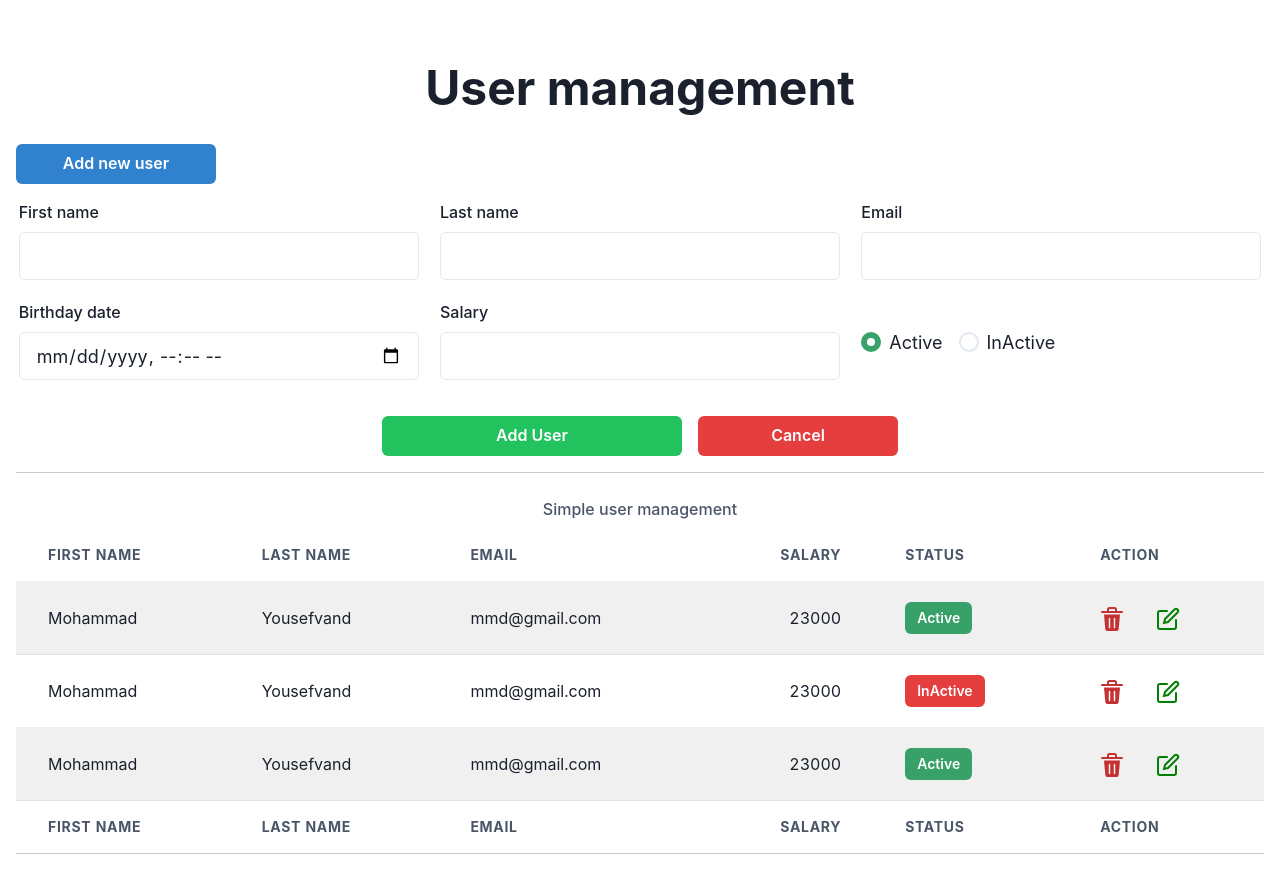
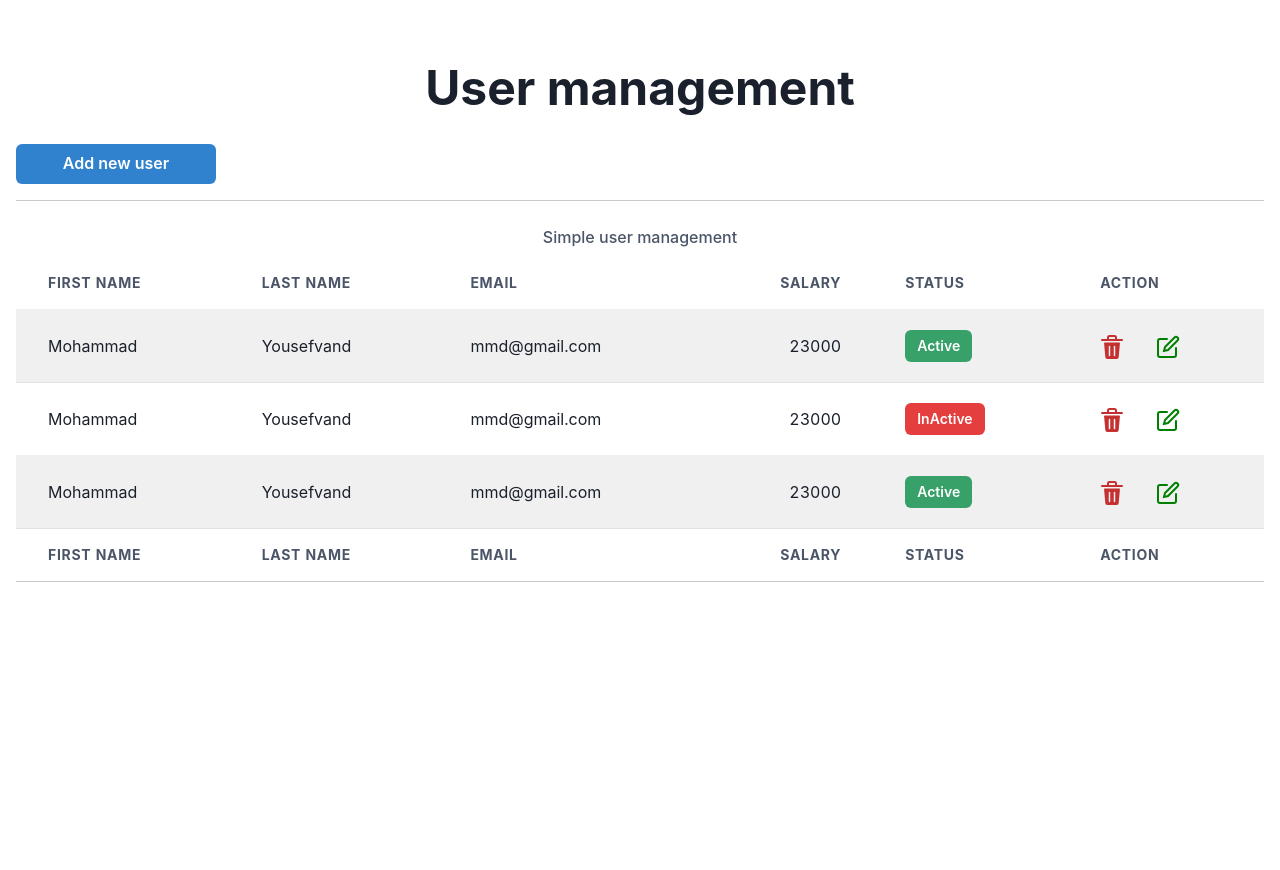
Before and after one commit to blackvoidx/User-management, a Next.js app: page / in a window 1280 px wide. After the commit the page ends 800 px from the top, so only its background shows below. Built offline with nearby package versions, Linux system fonts and the light colour scheme.

Commit message:
feat: handel show form with state

```diff
--- a/pages/index.tsx
+++ b/pages/index.tsx
@@ -29,7 +29,7 @@ export default function Home() {
           colorScheme='blue'>
           Add new user
         </Button>
-        <AddUserForm />
+        {state.toggleFormShow ? <AddUserForm /> : null}
         <UserList />
       </Container>
     </>
```
